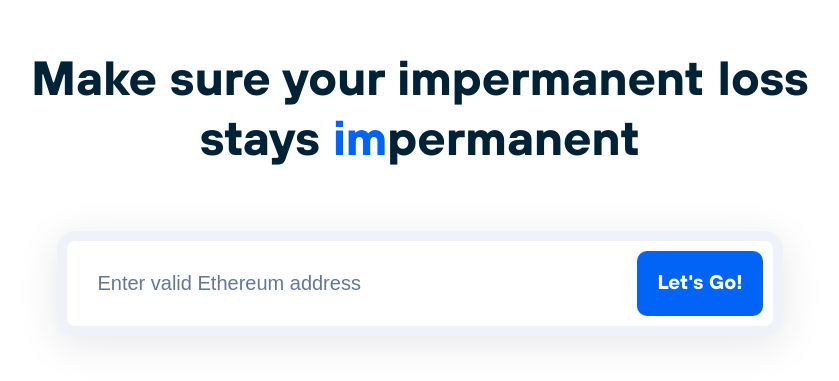
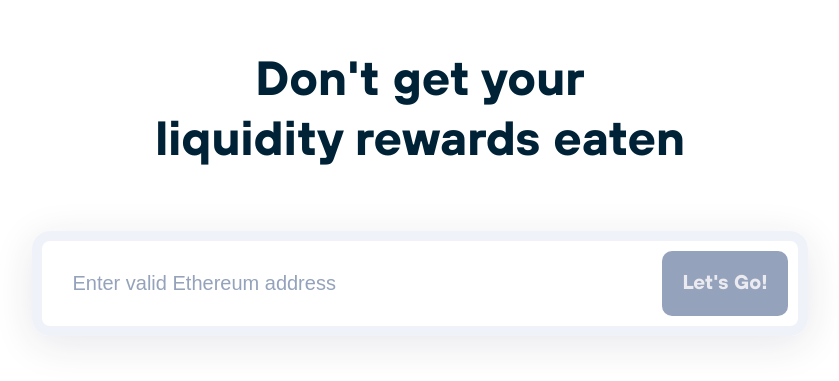
Before and after one commit to croco-finance/frontend, a React (Create React App) app: page / in a window 1280 px wide. Shown: the part 189-570 px from the top of the page, without its empty margins (220-1059 px from the left). Built offline with nearby package versions, Linux system fonts and the light colour scheme.

Commit message:
feat: validity address check

```diff
--- a/package.json
+++ b/package.json
@@ -14,6 +14,7 @@
     "@types/styled-components": "^5.1.4",
     "axios": "^0.20.0",
     "coingecko-api": "^1.0.10",
+    "ethers": "^5.0.17",
     "react": "^16.14.0",
     "react-dom": "^16.14.0",
     "react-redux": "^7.2.1",
@@ -24,6 +25,7 @@
     "react-switch": "^5.0.1",
     "recharts": "^1.8.5",
     "redux": "^4.0.5",
+    "sha3": "^2.1.3",
     "styled-components": "^5.2.0",
     "typescript": "~3.7.2"
   },
--- a/src/config/example-data.ts
+++ b/src/config/example-data.ts
@@ -32,6 +32,7 @@ export const poolItemExample1: PoolItemInterface = {
     txCostEth: 0.00343,
     start: 975625200000,
     end: 976402800000,
+    tokenPriceUSD: [1.001, 14119.6],
 };
 
 export const poolItemExample2: PoolItemInterface = {
@@ -70,6 +71,7 @@ export const poolItemExample2: PoolItemInterface = {
     txCostEth: 0.00145,
     start: 971128800000,
     end: 973810800000,
+    tokenPriceUSD: [370.32, 1.003, 14004.8],
 };
 
 export const poolItemExample3: PoolItemInterface = {
@@ -100,6 +102,7 @@ export const poolItemExample3: PoolItemInterface = {
     txCostEth: 0.0541,
     start: 1573340400000,
     end: 1604962800000,
+    tokenPriceUSD: [180.32, 27.88],
 };
 
 export const PoolItemsExample: PoolItemsInterface = {
--- a/src/config/types.ts
+++ b/src/config/types.ts
@@ -22,6 +22,7 @@ export interface PoolItemInterface {
     endTokenBalance: Array<number>; // User token balances
     start: number;
     end: number;
+    tokenPriceUSD: Array<number>;
 }
 
 export type PoolItemsInterface = Record<string, { [key: string]: PoolItemInterface }>;
--- a/src/utils/typeCheck.ts
+++ /dev/null
@@ -1,3 +0,0 @@
-const getIfValidEthereumAddress = () => {};
-
-export default getIfValidEthereumAddress;
--- /dev/null
+++ b/src/utils/validation.ts
@@ -0,0 +1,13 @@
+import ethers from 'ethers';
+
+const isValidEthereumAddress = (address: string) => {
+    try {
+        const addressX = ethers.utils.getAddress(address.toLowerCase());
+        console.log('addressX', addressX);
+    } catch (e) {
+        return false;
+    }
+    return true;
+};
+
+export { isValidEthereumAddress };
--- a/src/views/landing-page/index.tsx
+++ b/src/views/landing-page/index.tsx
@@ -1,7 +1,8 @@
 import React, { useState } from 'react';
 import { Link } from 'react-router-dom';
-import styled from 'styled-components';
+import styled, { css } from 'styled-components';
 import { colors, variables } from '../../config';
+import { isValidEthereumAddress } from '../../utils/validation';
 
 const MainWrapper = styled.div`
     height: 100vh;
@@ -42,10 +43,6 @@ const Headline = styled.h1`
     margin-bottom: 60px;
 `;
 
-const HeadlineHighlight = styled.span`
-    color: ${colors.BLUE};
-`;
-
 const AddressInputWrapper = styled.div`
     display: flex;
     justify-content: center;
@@ -60,7 +57,7 @@ const AddressInput = styled.input`
     padding: 20px;
     margin-right: 10px;
     border: none;
-    width: 550px;
+    width: 600px;
     font-size: 20px;
     cursor: text;
     font-weight: ${variables.FONT_WEIGHT.MEDIUM};
@@ -72,11 +69,11 @@ const AddressInput = styled.input`
     }
 
     &::placeholder {
-        color: ${colors.FONT_MEDIUM};
+        color: ${colors.FONT_LIGHT};
     }
 `;
 
-const DashboardButton = styled(Link)`
+const DashboardButton = styled(Link)<{ isDisabled: boolean }>`
     padding: 20px;
     display: block;
     cursor: pointer;
@@ -92,6 +89,18 @@ const DashboardButton = styled(Link)`
     &:hover {
         background-color: ${colors.BLUE};
     }
+
+    ${props =>
+        props.isDisabled &&
+        css`
+            cursor: not-allowed;
+            background-color: ${colors.FONT_LIGHT};
+            color: ${colors.BACKGROUND_DARK};
+
+            &:hover {
+                background-color: ${colors.FONT_LIGHT};
+            }
+        `}
 `;
 
 interface Props extends React.HTMLAttributes<HTMLDivElement> {
@@ -101,15 +110,23 @@ interface Props extends React.HTMLAttributes<HTMLDivElement> {
 const LandingPage = ({ address = '' }: Props) => {
     const [selectedAddress, setSelectedAddress] = useState(address);
 
+    // check if the address user typed in the input is valid Ethereum address
+    const isValidAddress = isValidEthereumAddress(selectedAddress);
+    const linkPath = isValidAddress ? `/dashboard/${selectedAddress}` : '';
+
     return (
         <MainWrapper>
             <ContentWrappper>
                 <Headline>
-                    Make sure your impermanent loss <br />
-                    stays <HeadlineHighlight>im</HeadlineHighlight>permanent
+                    Don't get your
+                    <br />
+                    liquidity rewards eaten <br />
+                    {/* stays <HeadlineHighlight>im</HeadlineHighlight>permanent */}
                 </Headline>
                 <AddressInputWrapper>
                     <AddressInput
+                        type="text"
+                        spellCheck={false}
                         placeholder="Enter valid Ethereum address"
                         value={selectedAddress}
                         onChange={event => {
@@ -117,11 +134,9 @@ const LandingPage = ({ address = '' }: Props) => {
                         }}
                     ></AddressInput>
                     <DashboardButton
+                        isDisabled={!isValidAddress}
                         to={{
-                            pathname: `/dashboard/${selectedAddress}`,
-                            state: {
-                                fromNotifications: true,
-                            },
+                            pathname: linkPath,
                         }}
                     >
                         Let's Go!
```
Also changed, not shown: 1 other file (tests, documents, lock files or other folders).
